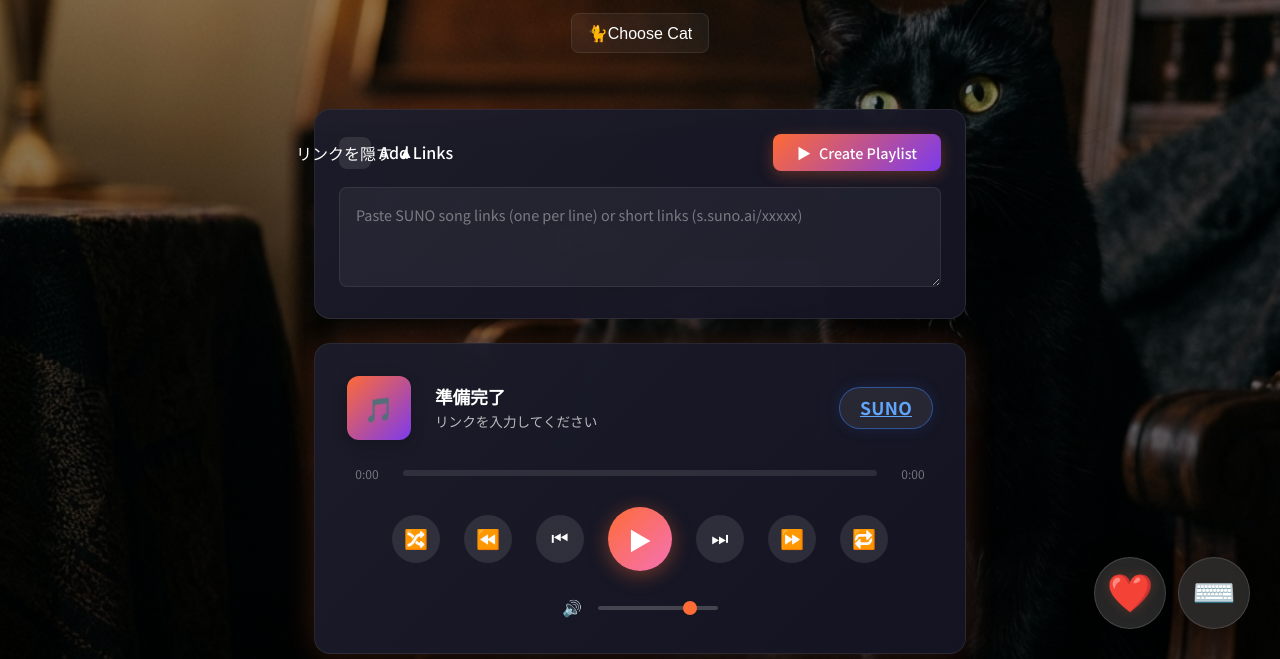
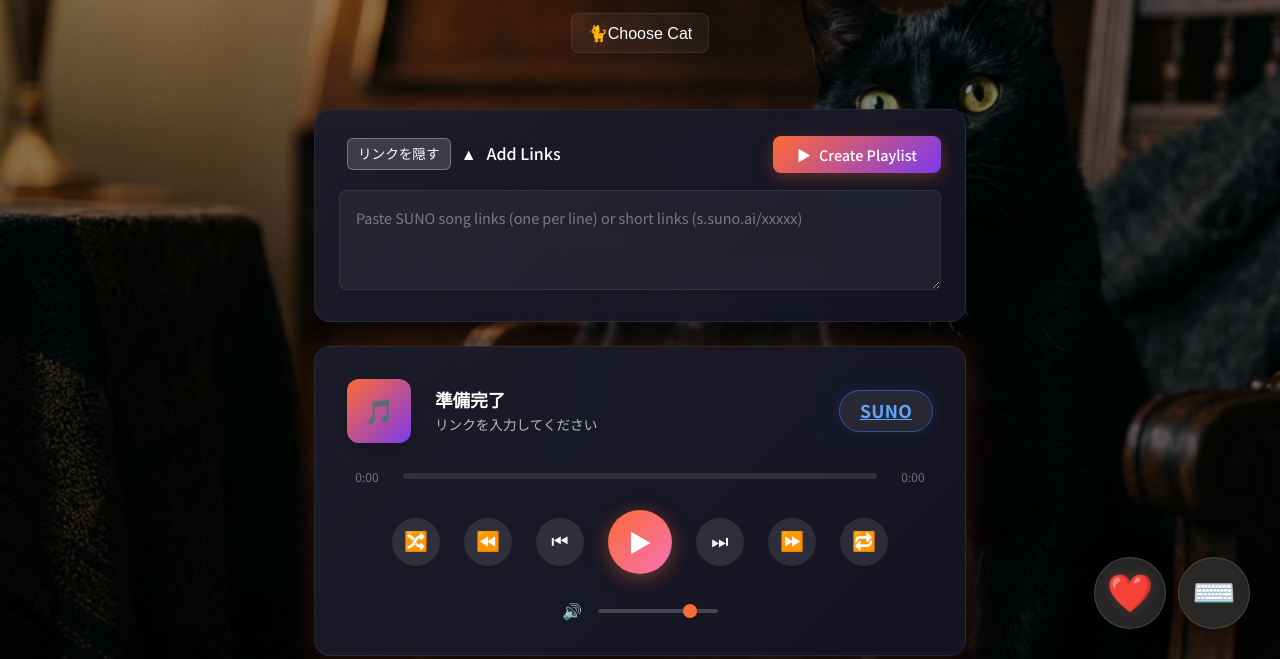
Before and after one commit to MYST0518/suno_playlist, a website: page index.html in a window 1280 px wide. Shown: the part 141-800 px from the top of the page. Drawn offline with nearby package versions, Linux system fonts and the light colour scheme.

Commit message:
Add files via upload

```diff
--- a/index.html
+++ b/index.html
@@ -110,12 +110,10 @@
             <!-- Input Section -->
             <section class="input-section" id="inputSection">
                 <div class="input-header">
-                    <h2>
-                        <button id="toggleInputBtn" class="btn-icon" title="折りたたむ">
-                            <span id="toggleInputText">リンクを隠す</span>
-                            <span id="toggleInputIcon">▲</span>
-                        </button>
-                        <span data-i18n="inputTitle">📋 リンク入力</span>
+                    <h2 id="toggleInputBtn" class="input-title-wrapper" title="折りたたむ">
+                        <span id="toggleInputText" class="toggle-text">リンクを隠す</span>
+                        <span id="toggleInputIcon" class="toggle-icon">▲</span>
+                        <span data-i18n="inputTitle" class="input-title">📋 リンク入力</span>
                     </h2>
                     <button id="loadBtn" class="btn btn-primary">
                         <span>▶</span> <span data-i18n="loadPlaylistBtn">プレイリスト作成</span>
--- a/styles.css
+++ b/styles.css
@@ -497,33 +497,44 @@
 }
 
 .input-header h2 {
+    margin: 0;
+}
+
+.input-title-wrapper {
+    display: flex;
+    align-items: center;
+    gap: 8px;
+    cursor: pointer;
     font-size: 1rem;
     font-weight: 500;
-    display: flex;
-    align-items: center;
-    gap: 8px;
-}
-
-
-.btn-icon {
+    padding: 4px 8px;
+    border-radius: 6px;
+    transition: all 0.3s ease;
+    width: fit-content;
+}
+
+.input-title-wrapper:hover {
+    background: rgba(255, 255, 255, 0.05);
+}
+
+.toggle-text {
     background: rgba(255, 255, 255, 0.15);
     border: 1.5px solid rgba(255, 255, 255, 0.3);
     color: var(--text-primary);
-    padding: 6px 12px;
+    padding: 4px 10px;
     border-radius: 6px;
-    cursor: pointer;
     font-size: 0.85rem;
-    transition: all 0.3s ease;
-    display: inline-flex;
-    align-items: center;
-    gap: 6px;
     white-space: nowrap;
 }
 
-.btn-icon:hover {
-    background: rgba(255, 255, 255, 0.25);
-    border-color: rgba(255, 255, 255, 0.4);
-    transform: scale(1.05);
+.toggle-icon {
+    font-size: 1rem;
+    min-width: 20px;
+    text-align: center;
+}
+
+.input-title {
+    font-size: 1rem;
 }
 
 .input-content {
```
